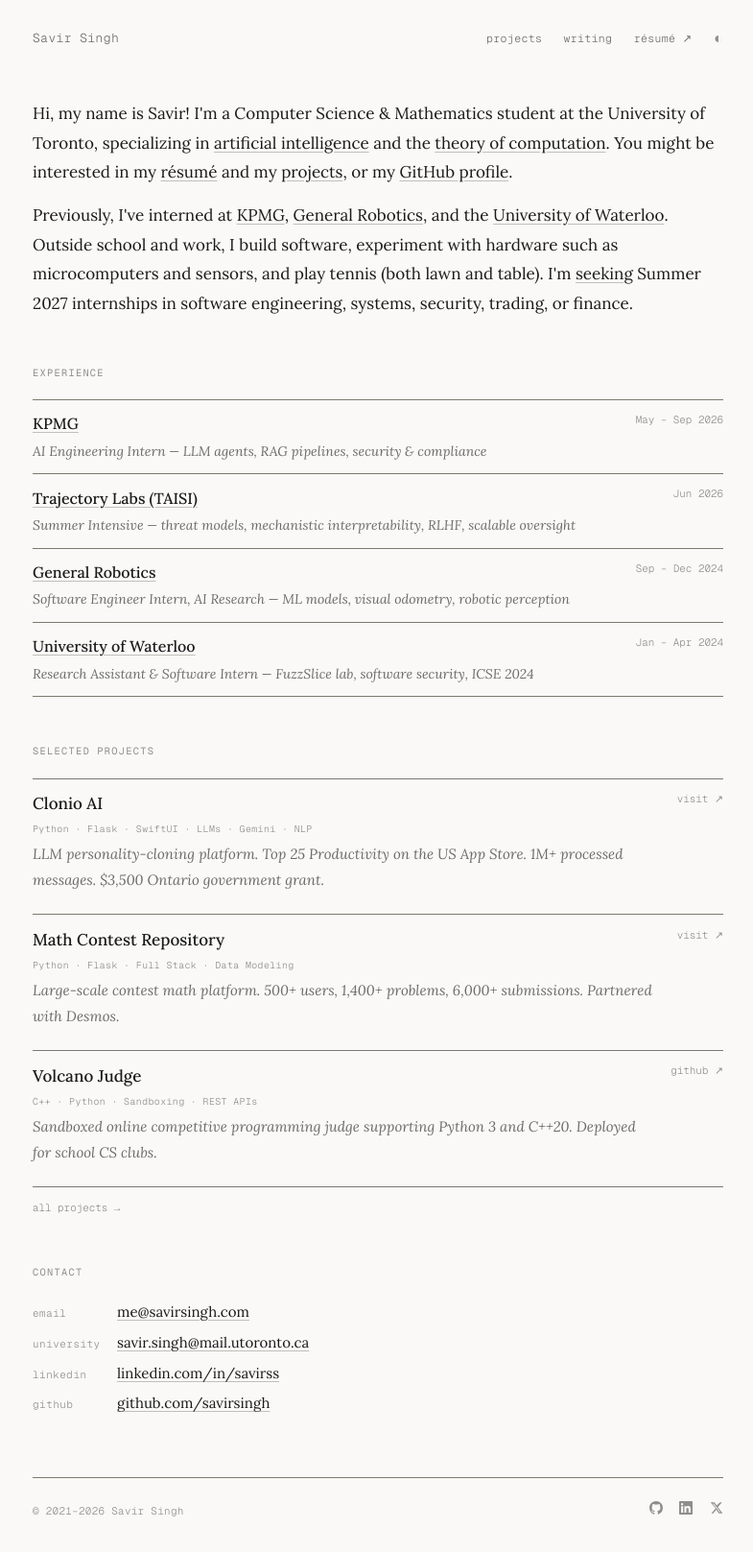
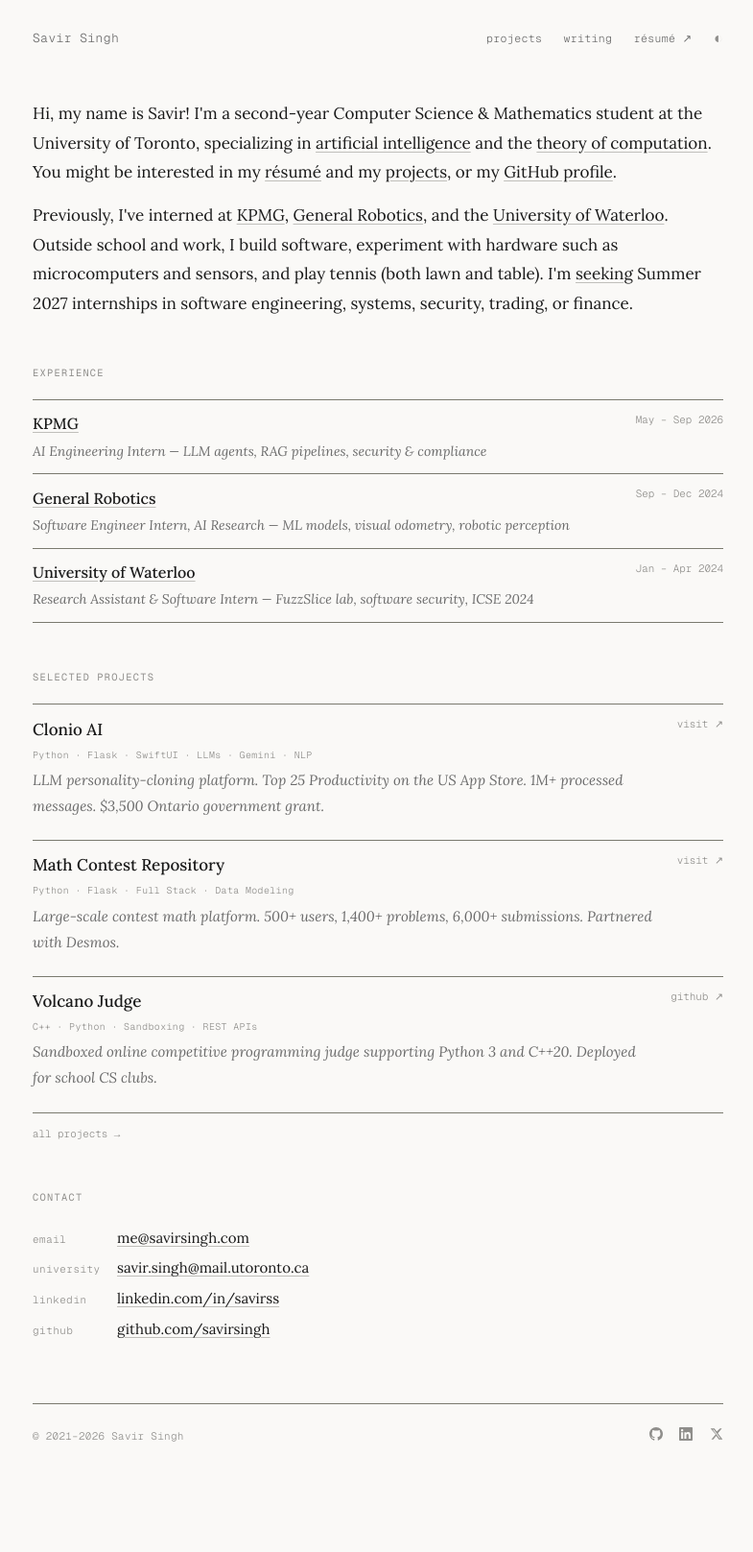
Before and after one commit to savirsingh/savirsingh.github.io, a Jekyll site: the page built from index.html, in a window 1280 px wide. Shown: the whole page at 96% size, without its empty margins (246-1031 px from the left). Built offline with Jekyll 4.4.1, drawn with Linux system fonts in a browser that asks for light colours; the list of posts is cut into pages by our own code; after the commit the page ends 1540 px from its top, so only the background shows below that.

Commit message:
Update index.html

```diff
--- a/index.html
+++ b/index.html
@@ -5,7 +5,7 @@
 
 <section class="intro">
   <p>
-            Hi, my name is Savir! I'm a Computer Science &amp; Mathematics student at the University of Toronto, specializing in <a href="https://artsci.calendar.utoronto.ca/program/asfoc1689k" target="_blank" rel="noopener">artificial intelligence</a> and the <a href="https://artsci.calendar.utoronto.ca/program/asfoc1689r" target="_blank" rel="noopener">theory of computation</a>. You might be interested in my <a href="/resume">résumé</a> and my <a href="/projects">projects</a>, or my <a href="https://github.com/savirsingh">GitHub profile</a>.
+            Hi, my name is Savir! I'm a second-year Computer Science &amp; Mathematics student at the University of Toronto, specializing in <a href="https://artsci.calendar.utoronto.ca/program/asfoc1689k" target="_blank" rel="noopener">artificial intelligence</a> and the <a href="https://artsci.calendar.utoronto.ca/program/asfoc1689r" target="_blank" rel="noopener">theory of computation</a>. You might be interested in my <a href="/resume">résumé</a> and my <a href="/projects">projects</a>, or my <a href="https://github.com/savirsingh">GitHub profile</a>.
           </p>
           <p>
             Previously, I've interned at <a href="https://kpmg.com" target="_blank" rel="noopener">KPMG</a>, <a href="https://www.generalrobotics.company" target="_blank" rel="noopener">General Robotics</a>, and the <a href="https://cs.uwaterloo.ca" target="_blank" rel="noopener">University of Waterloo</a>. Outside school and work, I build software, experiment with hardware such as microcomputers and sensors, and play tennis (both lawn and table). I'm <a href="https://linkedin.com/in/savirss" target="_blank" rel="noopener">seeking</a> Summer 2027 internships in software engineering, systems, security, trading, or finance.
@@ -21,13 +21,6 @@
         <span class="cell-sub">AI Engineering Intern — LLM agents, RAG pipelines, security &amp; compliance</span>
       </td>
       <td class="cell-date">May – Sep 2026</td>
-    </tr>
-    <tr>
-      <td>
-        <span class="cell-strong"><a href="https://trajectorylabs.org" target="_blank" rel="noopener">Trajectory Labs (TAISI)</a></span>
-        <span class="cell-sub">Summer Intensive — threat models, mechanistic interpretability, RLHF, scalable oversight</span>
-      </td>
-      <td class="cell-date">Jun 2026</td>
     </tr>
     <tr>
       <td>
```
